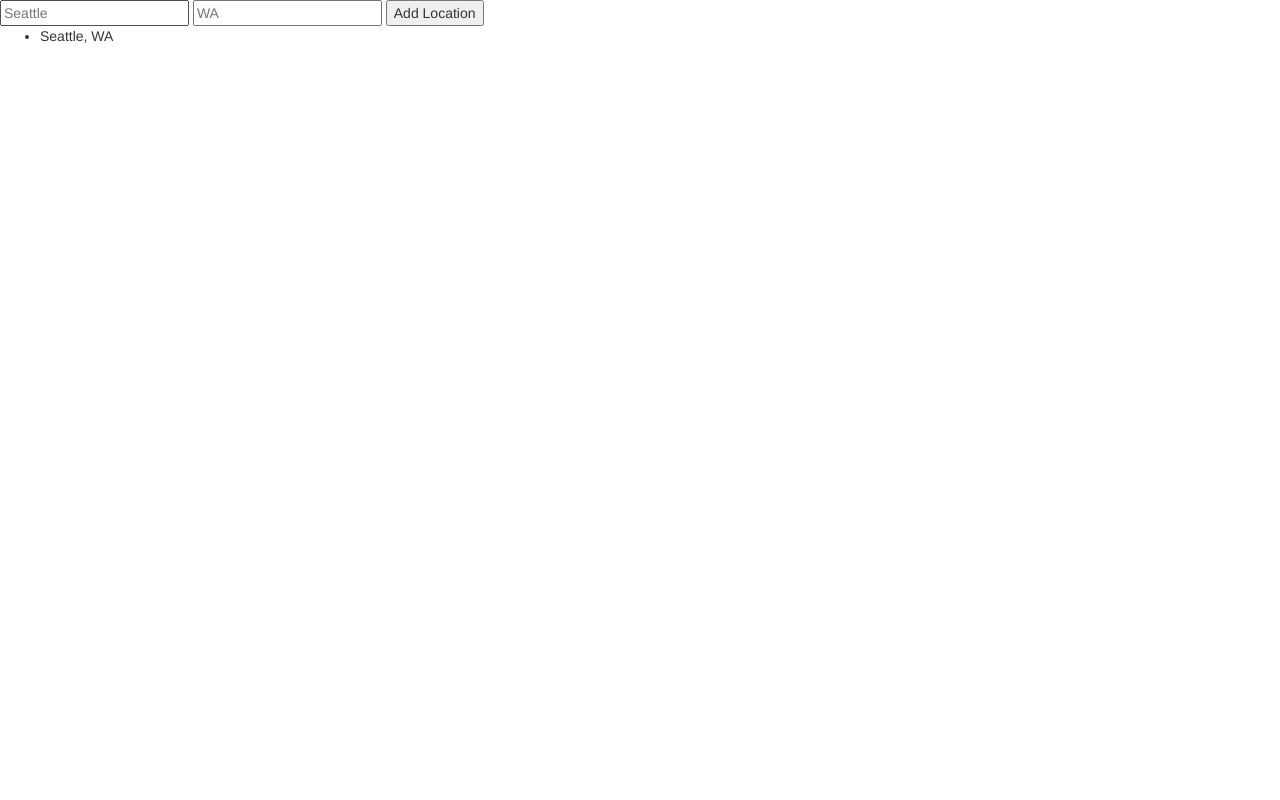
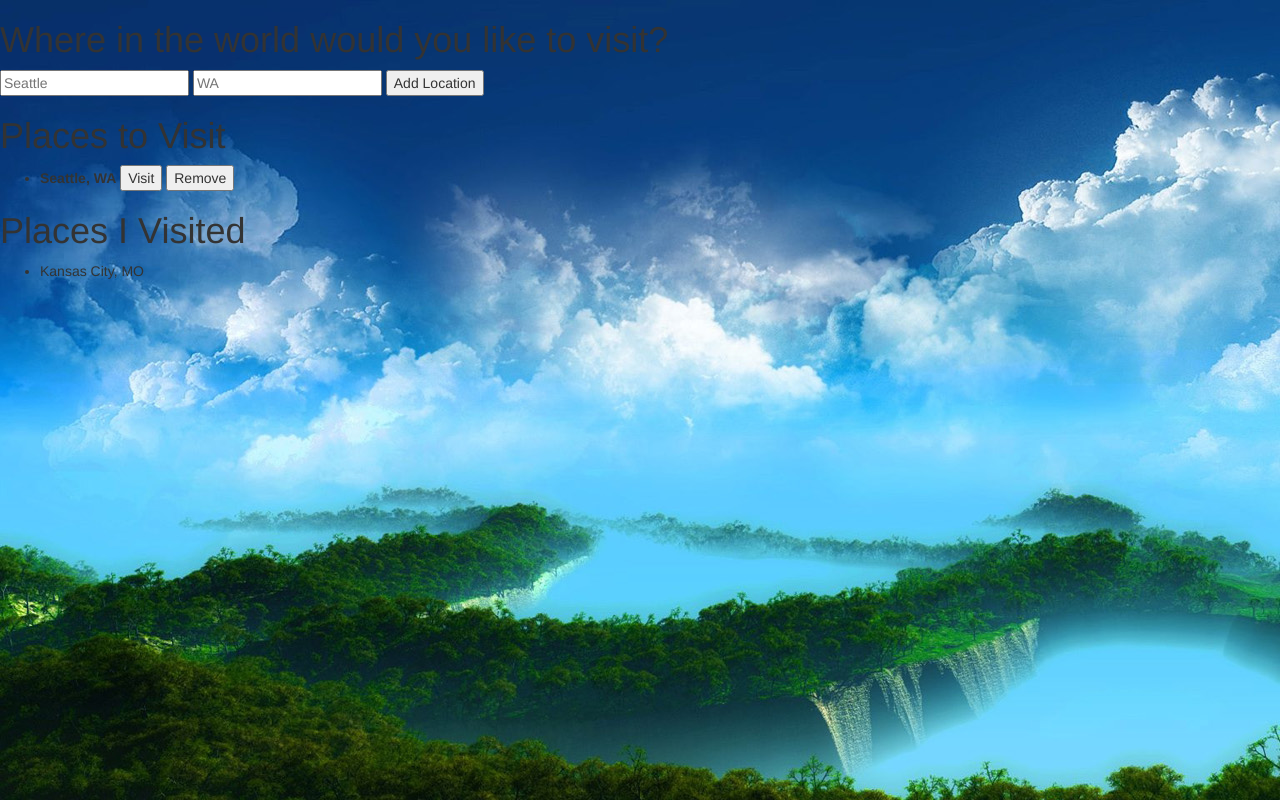
Before and after one commit to Thenry945/AngularFun, a plain HTML site: page index.html in a window 1280 px wide. Drawn offline with nearby package versions, Linux system fonts and the light colour scheme.

Commit message:
added background and images and css directory

```diff
--- a/contollers/placesList.js
+++ b/contollers/placesList.js
@@ -1,6 +1,6 @@
 var app = angular.module('VisitApp',[]);
 app.controller('PlacesList',function($scope) {
-  $scope.visited = [];
+  $scope.placesGone = ["Kansas City, MO"];
   $scope.places = ["Seattle, WA"];
   $scope.placeName = '';
   $scope.placeState = '';
@@ -14,13 +14,13 @@ app.controller('PlacesList',function($scope) {
   }
 
   $scope.removeLocation = function(index) {
-    $scope.toVisit.splice(index,1);
+    $scope.places.splice(index, 1);
   }
 
   $scope.visited = function(index) {
-    var placeVisited = $scope.toVisit[index];
-    $scope.toVisit.splice(index,1);
-    $scope.visited.push(placeVisited);
+    var placeVisited = $scope.places[index];
+    $scope.places.splice(index,1);
+    $scope.placesGone.push(placeVisited);
   }
 
 
--- a/index.html
+++ b/index.html
@@ -1,22 +1,44 @@
 <!DOCTYPE html>
 <html>
   <head>
-      <title>Places to vist it</title>
+      <title>Places to visit</title>
       <script src="https://ajax.googleapis.com/ajax/libs/angularjs/1.4.7/angular.min.js"></script>
       <link rel="stylesheet" href="https://maxcdn.bootstrapcdn.com/bootstrap/3.3.5/css/bootstrap.min.css">
       <link rel="stylesheet" href="https://maxcdn.bootstrapcdn.com/bootstrap/3.3.5/css/bootstrap-theme.min.css">
       <script src="contollers/placesList.js"></script>
+      <script type="text/javascript">
+        function generateBackground(){
+          var images = ['nature1.jpg','nature2.jpg','nature3.jpg','nature4.jpg'];
+          var image = images[Math.floor(Math.random() * images.length)];
+          var url = "images/"+image;
+            document.getElementById('body').style.backgroundImage = "url("+url+")"; //"url("url")"});
+        }
+      </script>
   </head>
-  <body ng-app="VisitApp" ng-controller="PlacesList">
-    <input id="placeName" type="text" name="placeName" ng-model="placeName" placeholder="Seattle">
-    <input id="placeState"type="text" name="placeState" ng-model="placeState" placeholder="WA">
-    <button type="button" name="placeInputButton" ng-click="addLocation()">Add Location</button>
+  <body id="body" ng-app="VisitApp" ng-controller="PlacesList" onload="generateBackground()">
+    <div class="">
+      <h1>Where in the world would you like to visit?</h1>
+      <input id="placeName" type="text" name="placeName" ng-model="placeName" placeholder="Seattle">
+      <input id="placeState"type="text" name="placeState" ng-model="placeState" placeholder="WA">
+      <button type="button" name="placeInputButton" ng-click="addLocation()">Add Location</button>
+    </div>
     <div id="placesToVisit">
+      <h1>Places to Visit</h1>
       <ul>
         <li ng-repeat="place in places">
-            {{place}}
+            <p><b>{{place}}</b>
+            <button type="button" name="visited" ng-click="visited($index)">Visit</button>
+            <button type="button" name="removeLocation" ng-click="removeLocation($index)">Remove</button></p>
         </li>
       </ul>
     </div>
+    <div id="Visited Places">
+      <h1>Places I Visited</h1>
+        <ul>
+          <li ng-repeat="place in placesGone">
+              {{place}}
+          </li>
+        </ul>
+    </div>
   </body>
 </html>
```
Also changed, not shown: images/nature1.jpg (added), images/nature2.jpg (added), images/nature3.jpg (added), images/nature4.jpg (added).
